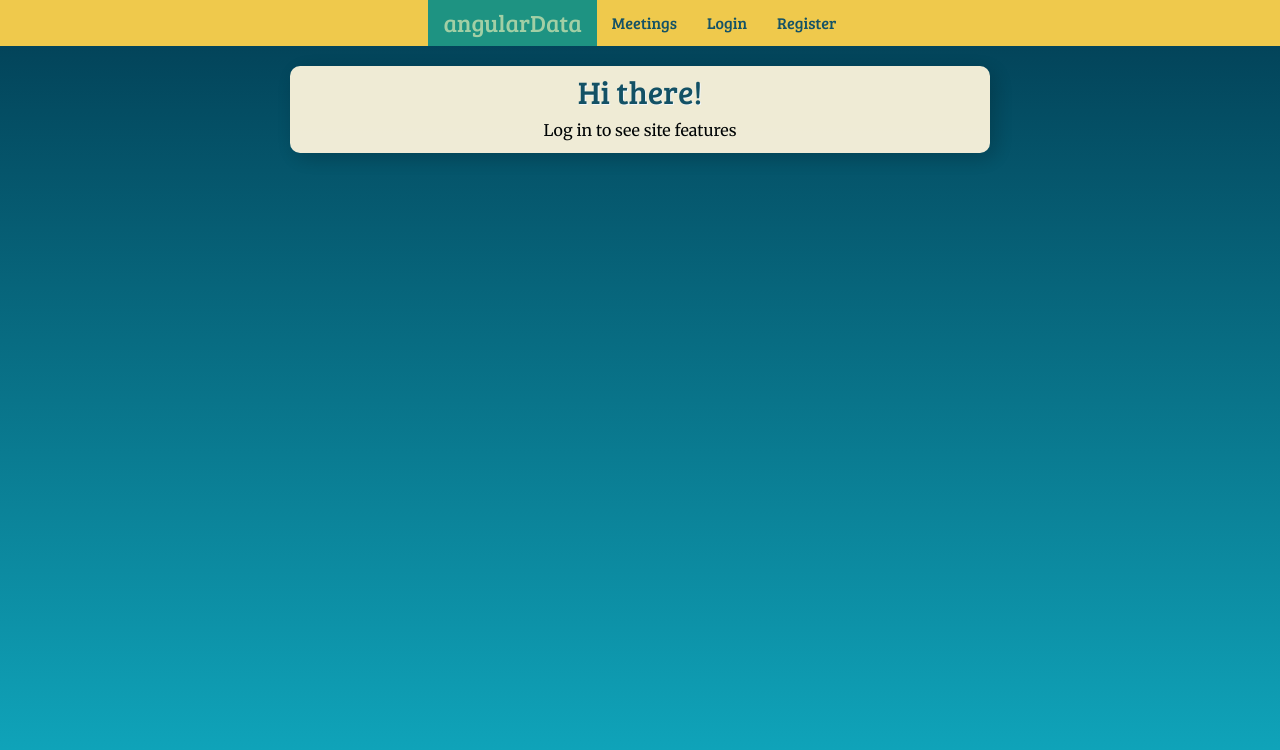
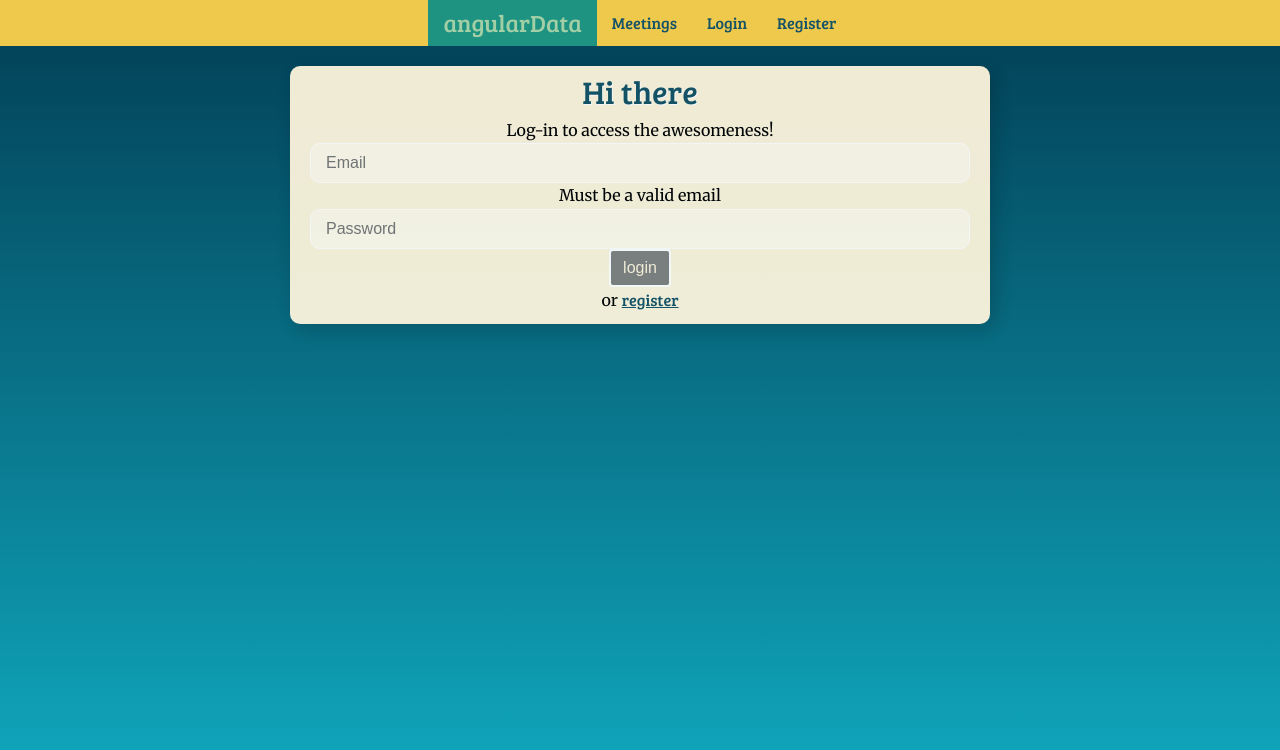
Before and after one commit to GraemeBingham/OldDataDrivenAngluarJSLyndaTut, a website: page builds/development/index.html in a window 1280 px wide. Both pictures are taken after a click on the link "Login". Drawn offline with Linux system fonts and the light colour scheme; a web font is replaced by a local one.

Commit message:
Added form validation

```diff
--- a/builds/development/views/login.html
+++ b/builds/development/views/login.html
@@ -1,2 +1,20 @@
-<h1>Hi there!</h1>
-<p>Log in to see site features</p>
+<section class="login">
+  <form name="myform" novalidate>
+    <h1>Hi there</h1>
+    <p>Log-in to access the awesomeness!</p>
+
+    <input type="email" name="email" placeholder="Email" autofocus
+      ng-model="user.email" ng-required="true">
+    <p class="error validationerror"
+    ng-show="myform.email.$invalid && myform.email.$touched">
+      Must be a valid email</p>
+
+    <input type="password" name="password" placeholder="Password"
+      ng-model="user.password" ng-required="true">
+    <p class="error validationerror"
+     ng-show="myform.password.$invalid && myform.password.$touched">
+      Password is required</p>
+    <button type="submit" class="btn"
+      ng-disabled="myform.$invalid">login</button>
+    <p>or <a href="#/register">register</a></p>
+</section>
```
